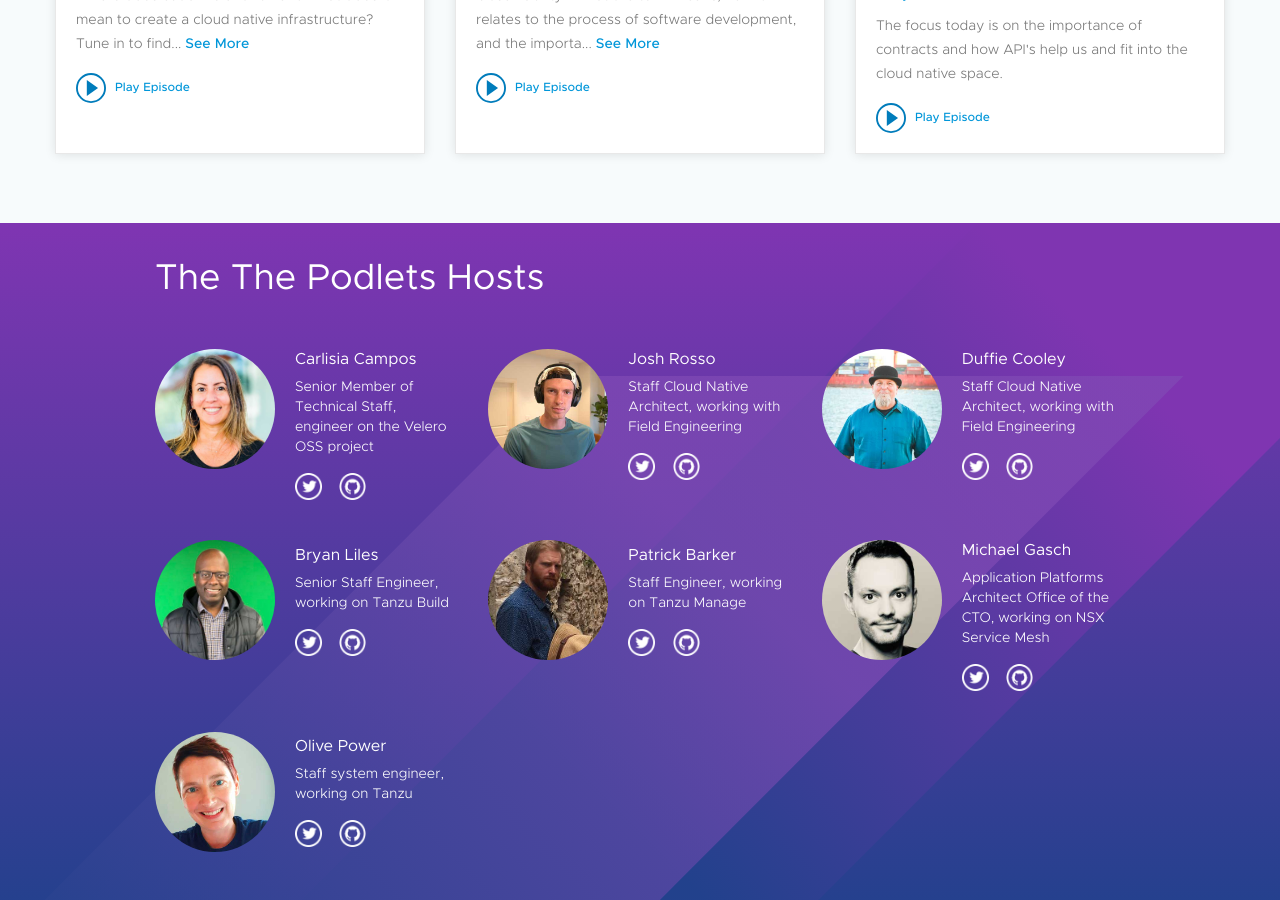
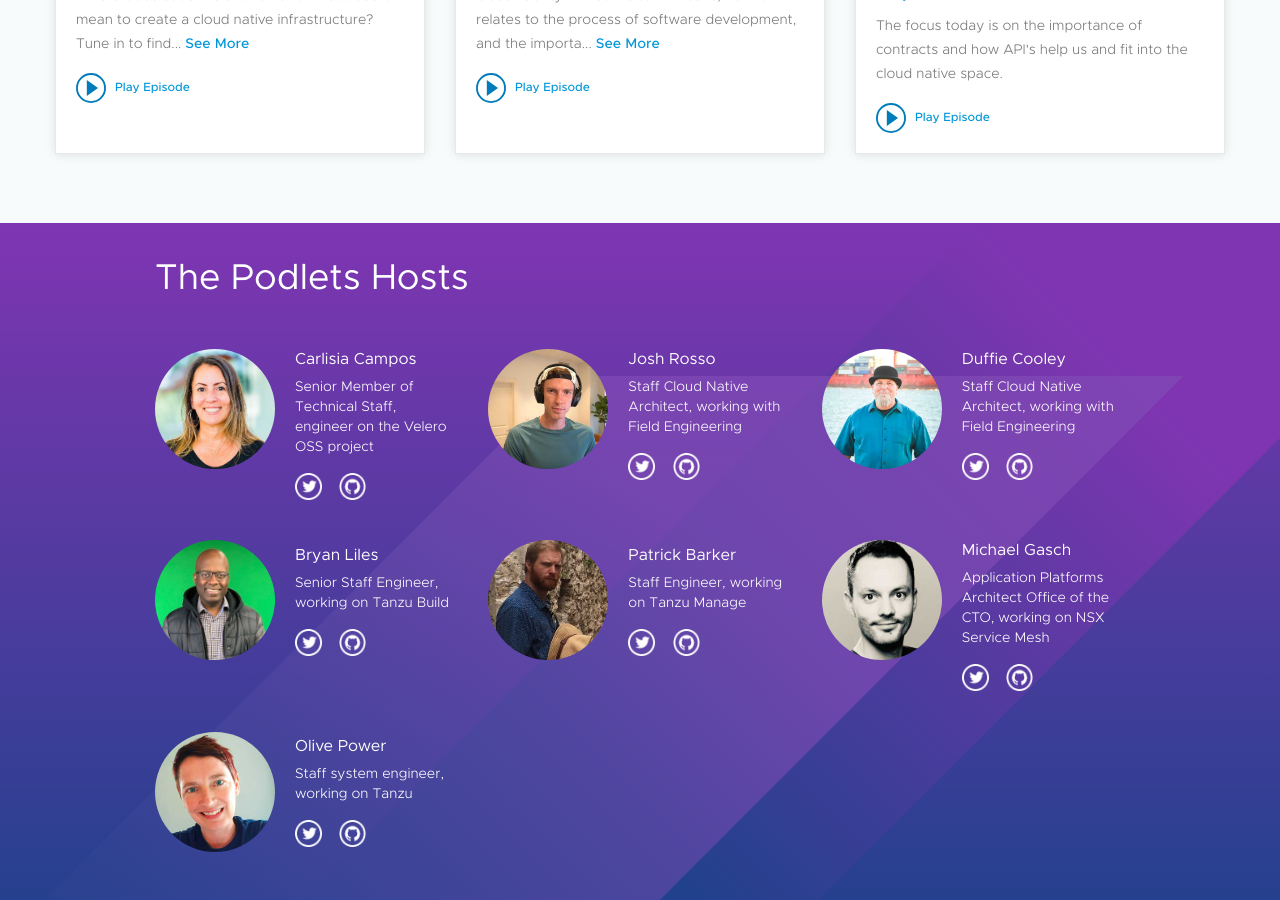
Before and after one commit to vmware-tanzu/thepodlets, a Jekyll site: the page built from site/index.html, in a window 1280 px wide and 900 px high, scrolled down 1681 px. Built offline with Jekyll 4.4.1, drawn with Linux system fonts in a browser that asks for light colours; nearby versions of some CDN libraries.

Commit message:
Fix typo
Signed-off-by: Carlisia <carlisia@vmware.com>

```diff
--- a/site/_includes/hosts-home.html
+++ b/site/_includes/hosts-home.html
@@ -1,6 +1,6 @@
 <div class="row">
   <div class="col">
-    <h2 class="mb-2">The {{ site.title }} Hosts </h2>
+    <h2 class="mb-2">{{ site.title }} Hosts </h2>
   </div>
 </div>
 <div class="row thumbnail-grid mt-5">
```
